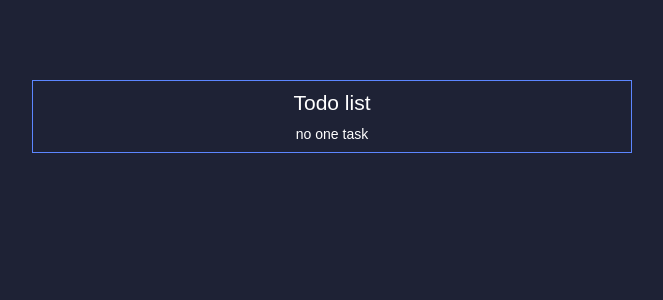
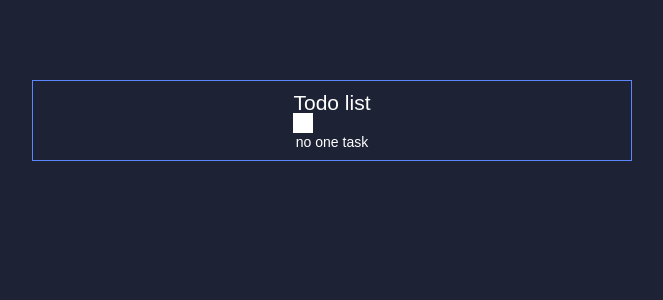
Before and after one commit to Urfeen/todo-lilst, a React (Create React App) app: page / in a window 1280 px wide. Shown: the top 300 px of the page, without its empty margins (308-971 px from the left). Built offline with nearby package versions, Linux system fonts and the light colour scheme.

Commit message:
refactor: change struct of project

```diff
--- a/src/components/AddButton/AddButton.jsx
+++ b/src/components/AddButton/AddButton.jsx
@@ -1,3 +1,4 @@
+import { memo } from "react";
 import "./AddButton.scss";
 
 const AddButton = ({ onClick: action }) => {
@@ -9,4 +10,4 @@ const AddButton = ({ onClick: action }) => {
   );
 }
 
-export default AddButton;
+export default memo(AddButton);
--- a/src/components/AddButton/AddButton.scss
+++ b/src/components/AddButton/AddButton.scss
@@ -1,2 +1,5 @@
 .btn_add {
+  width: 20px;
+  height: 20px;
+  background-color: #fff;
 }
--- a/src/components/Modal/Modal.jsx
+++ b/src/components/Modal/Modal.jsx
@@ -1,31 +1,23 @@
-import { useState } from "react";
+import { memo, useEffect } from "react";
 import "./Modal.scss";
-import AddButton from "../AddButton/AddButton.jsx";
+import { createPortal } from "react-dom";
 
-const Modal = ({ children }) => {
-  const [isModalOpen, setIsModalOpen] = useState(false);
+const Modal = ({ children, onClose: close }) => {
+  const modalRoot = document.createElement('div');
 
-  const toggleModalHandler = () => {
-    setIsModalOpen(!isModalOpen);
-  }
+  useEffect(() => {
+    document.body.appendChild(modalRoot);
+    return () => {
+      document.body.removeChild(modalRoot);
+    }
+  }, [modalRoot]);
 
   return (
-    <div>
-      <AddButton onClick={toggleModalHandler} />
-      {isModalOpen && (
-        // <Modal
-        //   id="modal"
-        //   isOpen={isModalOpen}
-        //   onClose={toggleModalHandler}
-        //   class="my-class"
-        // >
-        //   <div className="box-body">I am the content of the modal</div>
-        // </Modal>
-
-        <div>{children}</div>
-      )}
-    </div>
+    createPortal(
+      <div>{children}</div>,
+      modalRoot
+    )
   )
 }
 
-export default Modal;
+export default memo(Modal);
--- a/src/components/TasksList/TasksList.jsx
+++ b/src/components/TasksList/TasksList.jsx
@@ -1,5 +1,6 @@
 import "./TasksList.scss";
 import ListItem from "./ListItem.jsx";
+import { memo } from "react";
 
 const TasksList = ({ tasks, changeTaskStatusHandler, deleteTaskHandler }) => {
   return (
@@ -26,4 +27,4 @@ const TasksList = ({ tasks, changeTaskStatusHandler, deleteTaskHandler }) => {
   );
 }
 
-export default TasksList;
+export default memo(TasksList);
--- a/src/components/TodoList.jsx
+++ b/src/components/TodoList.jsx
@@ -2,11 +2,17 @@ import TasksList from "./TasksList/TasksList.jsx";
 import "./TodoList.scss";
 import Modal from "./Modal/Modal.jsx";
 import { nanoid } from "nanoid";
-import { useEffect, useState } from "react";
+import { memo, useEffect, useState } from "react";
 import InputText from "./InputText/InputText.jsx";
+import AddButton from "../components/AddButton/AddButton.jsx";
 
 const TodoList = () => {
   const [tasks, setTasks] = useState([]);
+  const [isModalOpen, setIsModalOpen] = useState(false);
+
+  const toggleModalHandler = () => {
+    setIsModalOpen(!isModalOpen);
+  }
 
   const addTaskHandler = taskText => {
     const newTask = {
@@ -22,7 +28,6 @@ const TodoList = () => {
       return arrCopy;
     });
   }
-
   const changeTaskStatusHandler = taskId => {
     setTasks(prevState => {
       const updatedList = prevState.map(task => {
@@ -58,9 +63,17 @@ const TodoList = () => {
     <div className="todo-list">
       <header>
         <h1>Todo list</h1>
-        <Modal>
-          <InputText addTaskHandler={addTaskHandler} />
-        </Modal>
+        <div className="todo-list__add-todo">
+          <AddButton onClick={toggleModalHandler} />
+        </div>
+        {isModalOpen && (
+          <Modal
+            isOpen={isModalOpen}
+            onClose={toggleModalHandler}
+          >
+            <InputText addTaskHandler={addTaskHandler} />
+          </Modal>
+        )}
       </header>
       <TasksList
         tasks={tasks}
@@ -71,4 +84,4 @@ const TodoList = () => {
   );
 }
 
-export default TodoList;
+export default memo(TodoList);
```
